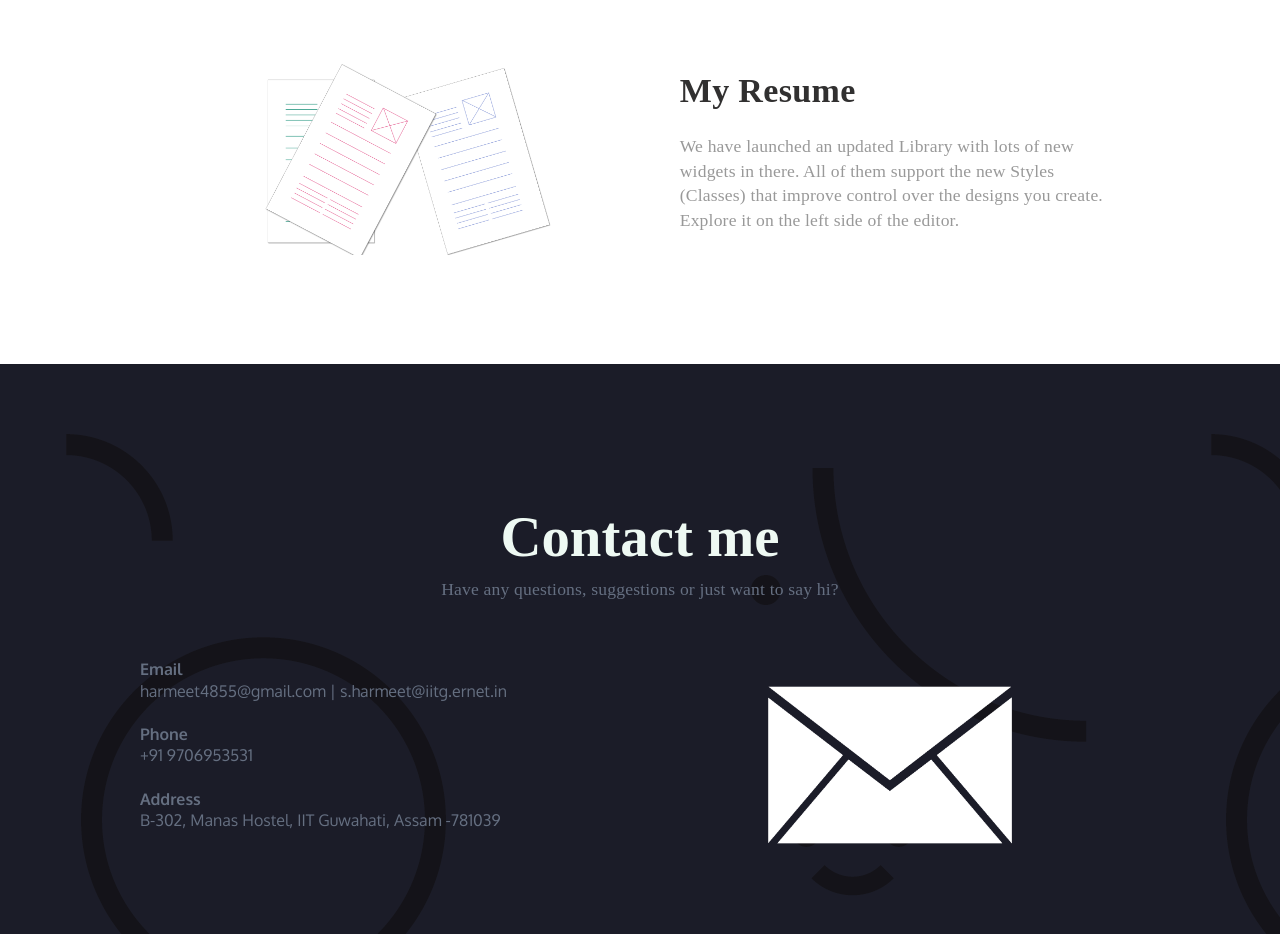
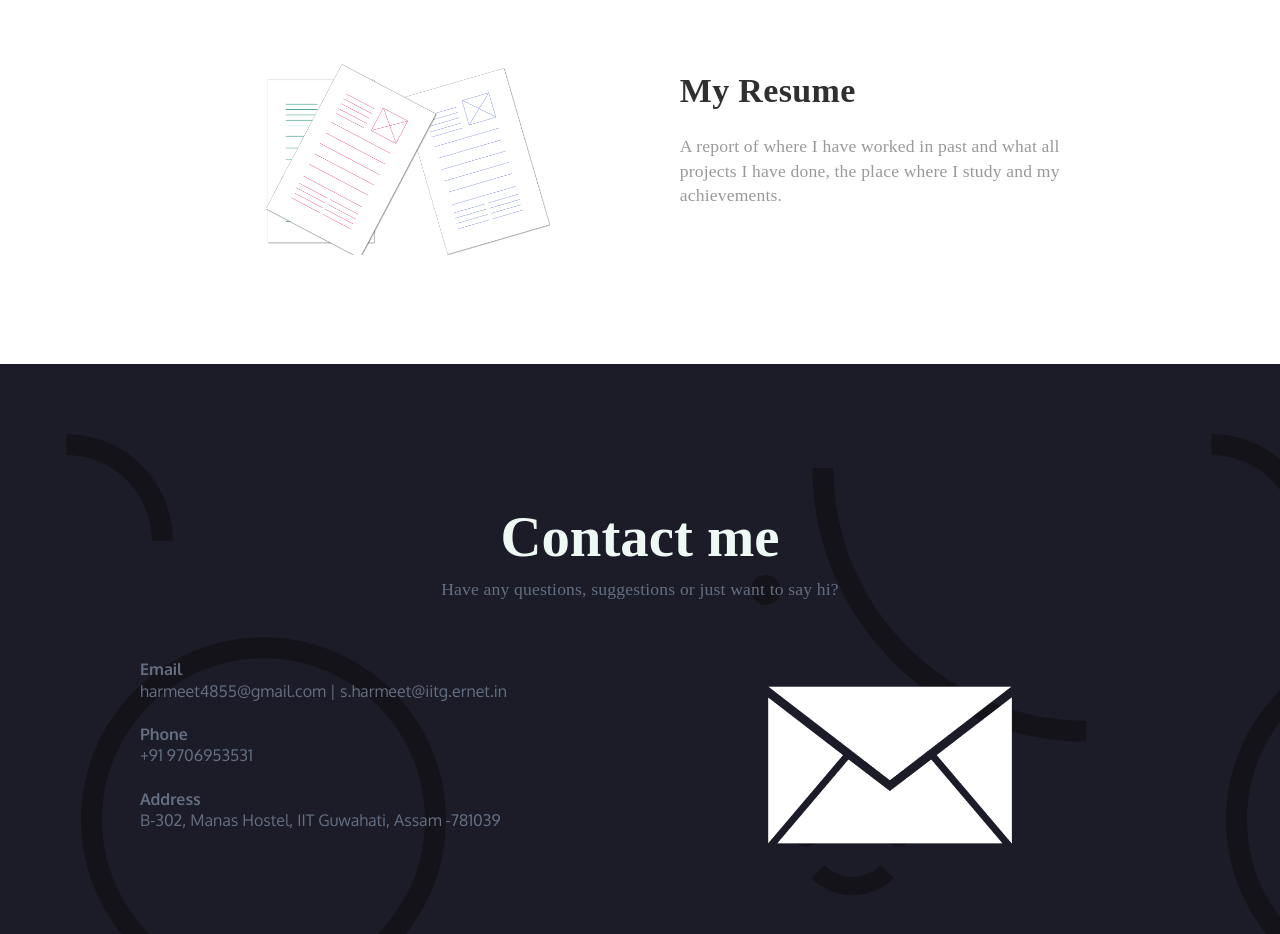
Before and after one commit to harmeet4855/Ex-portfolio, a plain HTML site: page index.html in a window 1280 px wide. Shown: the part 2009-2943 px from the top of the page. Drawn offline with Linux system fonts and the light colour scheme; a script that the page names is missing.

Commit message:
resume text

```diff
--- a/index.html
+++ b/index.html
@@ -262,7 +262,7 @@
                         </div>
                     </div><!--
                  --><div id="fr_55e9a0cc5aa22b076300025d" class="fr-widget fr-text fr-wf fr_paragraph_left fr_c07_paragraph_text_2">
-                        <div class="fr-text">We have launched an updated Library with lots of new widgets in there. All of them support the new Styles (Classes) that improve control over the designs you create. Explore it on the left side of the editor.</div>
+                        <div class="fr-text">A report of where I have worked in past and what all projects I have done, the place where I study and my achievements.</div>
                     </div>
                 </div>
             </div>
```
